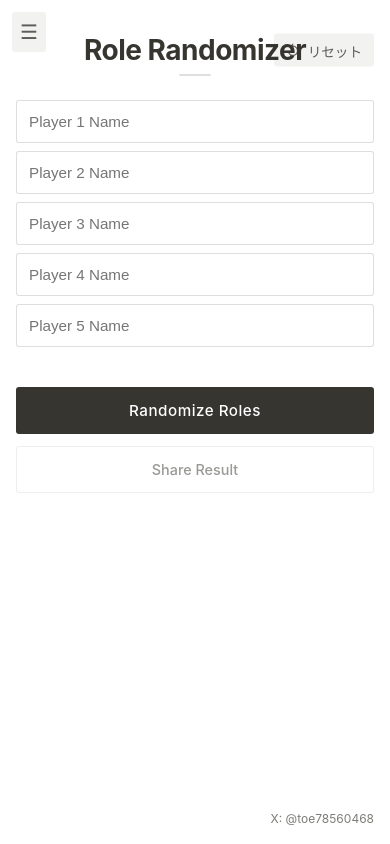
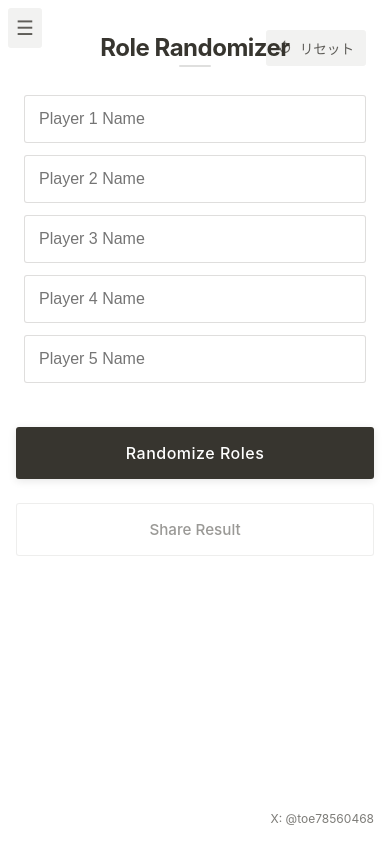
Before and after one commit to k33-dev/role-randomizer, a plain HTML site: page index.html in a window 390 px wide. Drawn offline with Linux system fonts and the light colour scheme.

Commit message:
UIの改善: スマートフォンでの使いやすさを大幅に向上

```diff
--- a/index.html
+++ b/index.html
@@ -291,6 +291,7 @@
     @media (max-width: 480px) {
       body {
         background: #fff;
+        padding-bottom: env(safe-area-inset-bottom);
       }
       .container {
         width: 100%;
@@ -299,47 +300,64 @@
         min-height: 100vh;
         box-sizing: border-box;
         border-radius: 0;
+        display: flex;
+        flex-direction: column;
       }
       .header {
-        margin: 1rem 0 2rem;
-        padding: 0 2.5rem;
+        margin: 0.5rem 0 1.5rem;
+        padding: 0 1rem;
+        position: sticky;
+        top: 0;
+        background: #fff;
+        z-index: 100;
       }
       h1 {
-        font-size: 1.75rem;
+        font-size: 1.5rem;
         line-height: 1.3;
+        margin: 0.5rem 0;
       }
       h1::after {
         width: 2rem;
         height: 2px;
+        bottom: -0.25rem;
       }
       .settings-btn {
-        top: 0.75rem;
-        left: 0.75rem;
+        top: 0.5rem;
+        left: 0.5rem;
         font-size: 1.25rem;
         padding: 0.5rem;
         background: rgba(55, 53, 47, 0.08);
         border-radius: 3px;
+        z-index: 101;
       }
       .reset-btn {
         font-size: 0.85rem;
-        padding: 0.4rem 0.75rem;
+        padding: 0.5rem 0.75rem;
+        right: 0.5rem;
       }
       .reset-btn::before {
         font-size: 0.9rem;
       }
       #randomizeBtn {
-        padding: 0.875rem;
-        font-size: 0.95rem;
-        margin-top: 1.25rem;
+        padding: 1rem;
+        font-size: 1rem;
+        margin-top: 1rem;
         border-radius: 3px;
         -webkit-appearance: none;
+        position: sticky;
+        bottom: 1rem;
+        margin-bottom: 1rem;
+        box-shadow: 0 2px 8px rgba(0,0,0,0.1);
       }
       #shareBtn {
-        padding: 0.875rem;
-        font-size: 0.9rem;
-        margin-top: 0.75rem;
+        padding: 1rem;
+        font-size: 0.95rem;
+        margin-top: 0.5rem;
         border-radius: 3px;
         -webkit-appearance: none;
+        position: sticky;
+        bottom: 0;
+        margin-bottom: 0.5rem;
       }
       .sidebar {
         width: 100%;
@@ -347,11 +365,18 @@
         padding: 1rem;
         box-shadow: none;
         border-right: 1px solid rgba(55, 53, 47, 0.16);
+        height: 100vh;
+        overflow-y: auto;
+        -webkit-overflow-scrolling: touch;
       }
       .sidebar h2 {
         font-size: 1.1rem;
-        margin-bottom: 1rem;
+        margin: 0.5rem 0 1rem;
         padding: 0 0.5rem;
+        position: sticky;
+        top: 0;
+        background: #fff;
+        z-index: 1;
       }
       .sidebar h2::after {
         width: 1.5rem;
@@ -359,41 +384,52 @@
       }
       .game-buttons {
         gap: 0.25rem;
+        padding: 0 0.5rem;
       }
       .game-btn {
-        padding: 0.75rem;
+        padding: 0.875rem;
         font-size: 0.95rem;
-        margin: 0 0.5rem;
+        margin: 0;
         border-radius: 3px;
+        -webkit-tap-highlight-color: transparent;
       }
       .input-list {
-        margin: 0 0 1.25rem;
+        margin: 0 0 1rem;
+        padding: 0 0.5rem;
       }
       .input-list li {
-        margin-bottom: 0.5rem;
+        margin-bottom: 0.75rem;
       }
       input[type=text] {
-        padding: 0.75rem;
-        font-size: 0.95rem;
+        padding: 0.875rem;
+        font-size: 1rem;
         border-radius: 3px;
         -webkit-appearance: none;
+        -webkit-tap-highlight-color: transparent;
       }
       .result {
-        margin-top: 1.25rem;
+        margin-top: 1rem;
+        padding: 0 0.5rem;
       }
       .role-assignment {
-        padding: 0.75rem 0;
+        padding: 0.875rem 0;
         font-size: 0.95rem;
-        margin: 0 0.5rem;
+        margin: 0;
+        border-radius: 3px;
       }
       .footer-x {
         bottom: 0.5rem;
         right: 0.5rem;
         font-size: 0.75rem;
         padding: 0.5rem;
+        position: fixed;
+        background: rgba(255,255,255,0.9);
+        backdrop-filter: blur(4px);
+        border-radius: 3px;
       }
       .overlay {
         background: rgba(15, 15, 15, 0.4);
+        backdrop-filter: blur(2px);
       }
     }
   </style>
```
